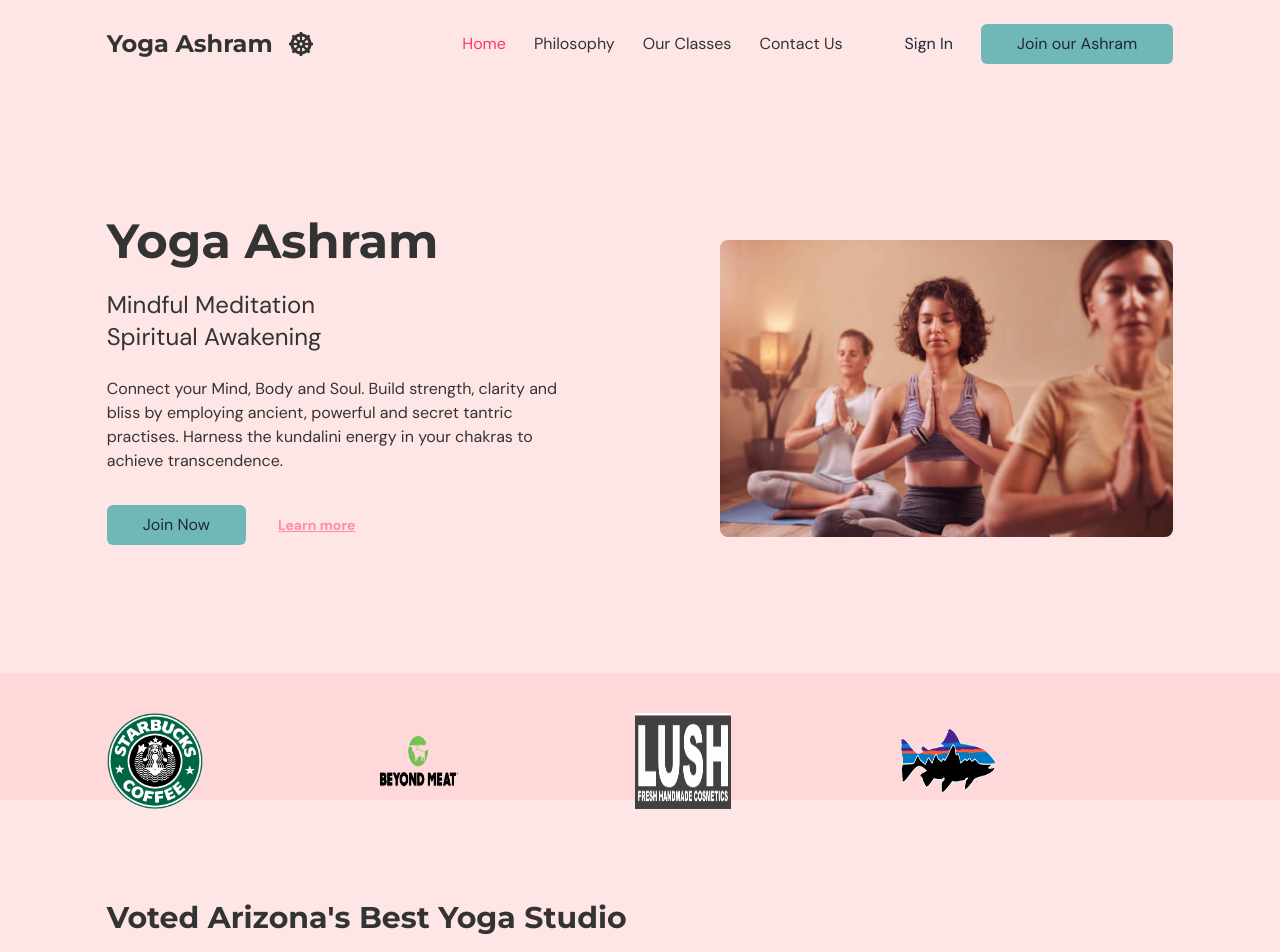
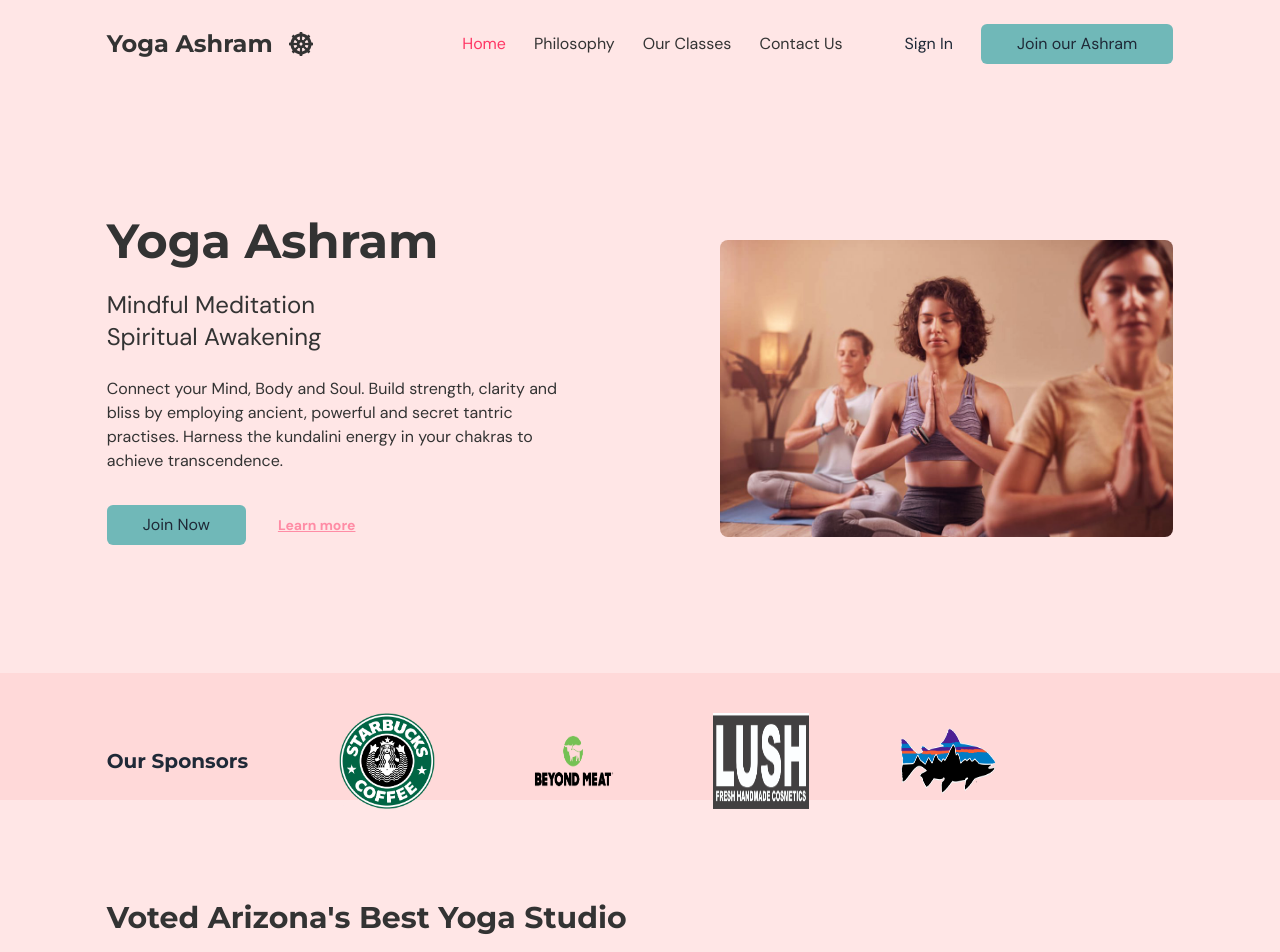
Before and after one commit to Athma-Vasi/Yoga-Fitness-Club-Page, a React (Vite) app: page / in a window 1280 px wide. Shown: the top 952 px of the page. Built offline with nearby package versions, Linux system fonts and the light colour scheme.

Commit message:
removed outline

```diff
--- a/package.json
+++ b/package.json
@@ -6,7 +6,8 @@
   "scripts": {
     "dev": "vite",
     "build": "tsc && vite build",
-    "preview": "vite preview"
+    "preview": "vite preview",
+    "deploy": "gh-pages -d dist"
   },
   "dependencies": {
     "@heroicons/react": "^2.0.13",
@@ -25,6 +26,7 @@
     "@types/react-icons": "^3.0.0",
     "@vitejs/plugin-react": "^3.0.0",
     "autoprefixer": "^10.4.13",
+    "gh-pages": "^4.0.0",
     "postcss": "^8.4.20",
     "prettier": "^2.8.1",
     "prettier-plugin-tailwindcss": "^0.2.1",
--- a/src/scenes/home/index.tsx
+++ b/src/scenes/home/index.tsx
@@ -110,9 +110,10 @@ function Home({ setSelectedPage }: HomeProps) {
       </motion.div>
       {/* sustainable brands */}
       {isWidthAboveMedScreens && (
-        <div className="h-[175px] w-full bg-tertiary-50 py-10">
+        <div className="h-[200px] w-full bg-tertiary-50 py-10">
           <div className="mx-auto w-5/6">
-            <div className="flex w-5/6 items-center justify-between gap-6">
+            <div className="flex w-5/6 items-center justify-between gap-6 font-montserrat text-xl font-bold ">
+              Our Sponsors
               <img
                 src={starbucksLogo}
                 alt="starbucks brand logo"
```
Also changed, not shown: vite.config.ts (+5 -4 lines), 1 other file (tests, documents, lock files or other folders).
